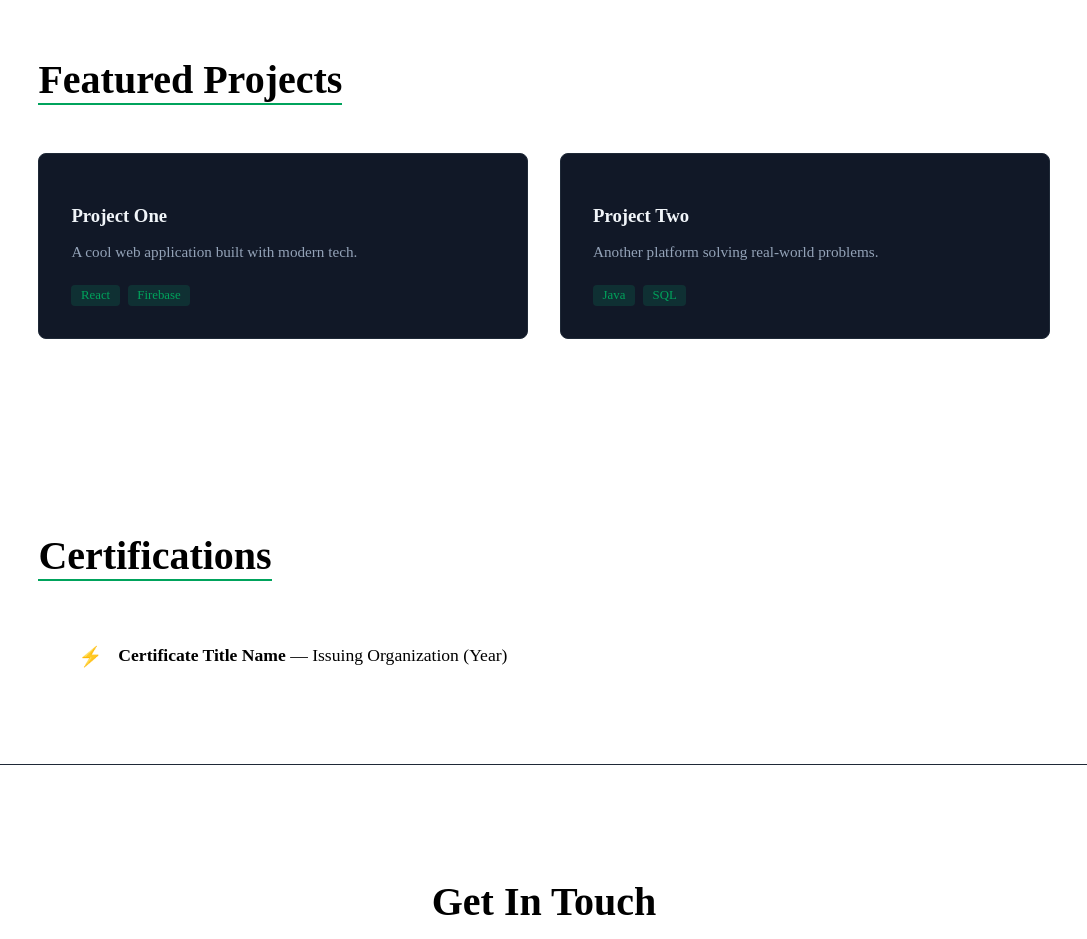
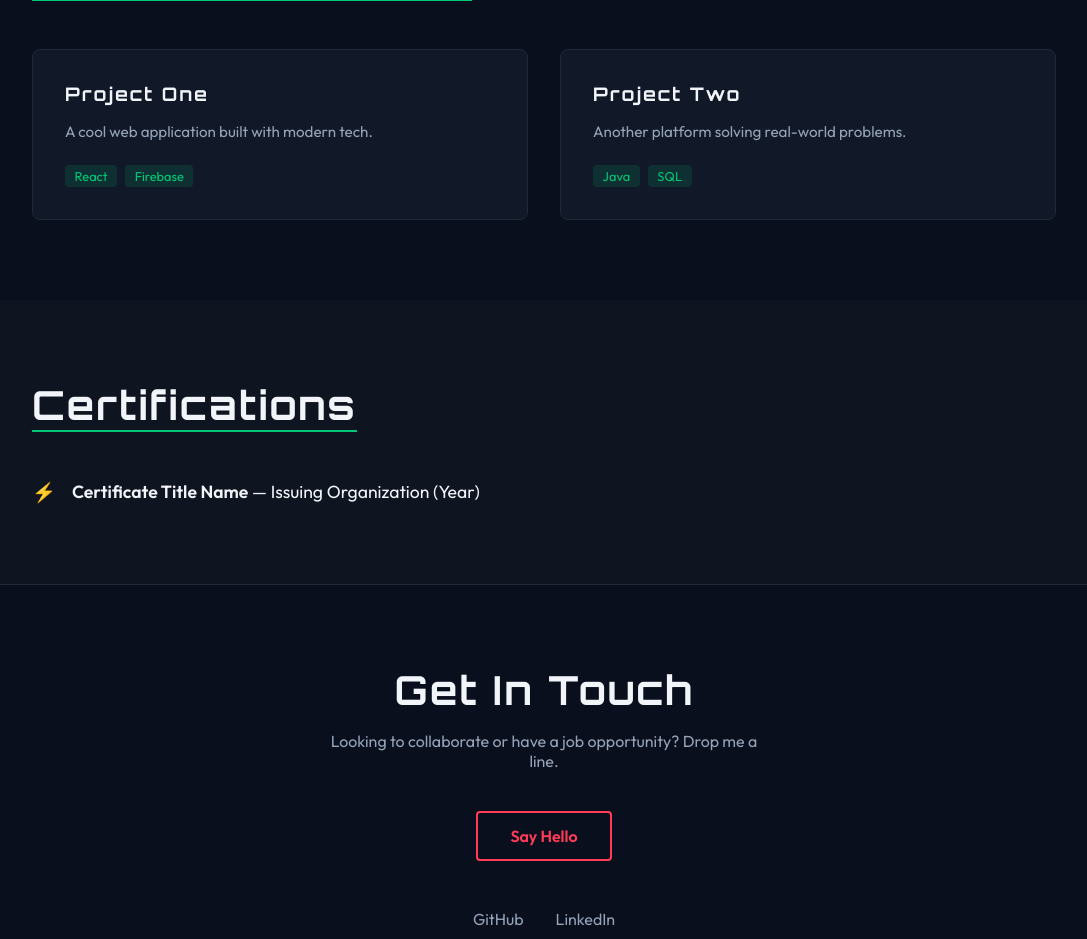
Before and after one commit to jarjar-jarhead/portfolio, a React app: page / in a window 1280 px wide. Shown: the part 1273-2212 px from the top of the page, without its empty margins (96-1183 px from the left). Built offline with nearby package versions, Linux system fonts and the light colour scheme; the HTML template or start-up script is replaced by a standard one.

Commit message:
basic things added, css inut, image added

```diff
--- a/src/App.css
+++ b/src/App.css
@@ -1,7 +1,31 @@
+/* 1. Import the Cyberpunk fonts from Google Fonts */
+@import url('https://fonts.googleapis.com/css2?family=Orbitron:wght@700;900&family=Outfit:wght@300;400;600&display=swap');
+
 :root {
-  --bg-dark: #0a0f1d;       /* Deep, hero-suit dark background */
-  --neon-green: #00a35c;    /* Deku's green lightning sparks */
-  --crimson-red: #ff3b57;   /* Deku's red boots / belt accent */
-  --text-light: #f1f5f9;    /* Clean white for high readability */
-  --text-muted: #94a3b8;    /* Muted gray for secondary links */
+  --bg-dark: #0a0f1d;
+  --neon-green: #00c875;
+  --crimson-red: #ff3b57;
+  --text-light: #f1f5f9;
+  --text-muted: #94a3b8;
 }
+
+* {
+  margin: 0;
+  padding: 0;
+  box-sizing: border-box;
+  scroll-behavior: smooth;
+}
+
+body {
+  background-color: var(--bg-dark);
+  color: var(--text-light);
+  /* 2. Apply the clean, sharp font for all standard text */
+  font-family: 'Outfit', sans-serif;
+  padding-top: 80px;
+}
+
+/* 3. Apply the futuristic display font to all headings */
+h1, h2, h3, h4, .logo {
+  font-family: 'Orbitron', sans-serif;
+  letter-spacing: 2px;
+}
--- a/src/components/Contact.jsx
+++ b/src/components/Contact.jsx
@@ -6,10 +6,10 @@ function Contact() {
     <footer id="contact" className={styles.contactSection}>
       <h2 className={styles.title}>Get In Touch</h2>
       <p className={styles.text}>Looking to collaborate or have a job opportunity? Drop me a line.</p>
-      <a href="mailto:youremail@example.com" className={styles.contactBtn}>Say Hello</a>
+      <a href="mailto:jarredexceloliveros0225@gmail.com" className={styles.contactBtn}>Say Hello</a>
       <div className={styles.links}>
-        <a href="https://github.com" target="_blank" rel="noreferrer">GitHub</a>
-        <a href="https://linkedin.com" target="_blank" rel="noreferrer">LinkedIn</a>
+        <a href="https://github.com/jarjar-jarhead" target="_blank" rel="noreferrer">GitHub</a>
+        <a href="https://www.linkedin.com/in/jarred-excel-oliveros/" target="_blank" rel="noreferrer">LinkedIn</a>
       </div>
     </footer>
   );
--- a/src/components/Hero.jsx
+++ b/src/components/Hero.jsx
@@ -5,7 +5,7 @@ function Hero() {
   return (
     <section id="hero" className={styles.heroContainer}>
       <div className={styles.content}>
-        <h1 className={styles.title}>Hi, I'm Jarred Excel A. Oliveros<span className={styles.highlight}>Your Name</span></h1>
+        <h1 className={styles.title}>Hi, I'm <span className={styles.highlight}>Jarred Excel A. Oliveros</span></h1>
         <h2 className={styles.subtitle}>Web & Mobile App Developer</h2>
         <p className={styles.description}>
           I build high-performance applications and clean digital experiences.
--- a/src/components/Navbar.module.css
+++ b/src/components/Navbar.module.css
@@ -11,6 +11,7 @@
   backdrop-filter: blur(8px);               /* Blurred background glass effect */
   border-bottom: 2px solid var(--neon-green);
   z-index: 1000; /* Keeps it floating on top of everything */
+  padding: 15px;
 }
 
 .logo {
```
